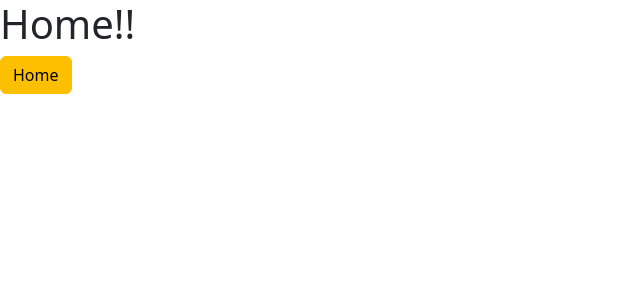
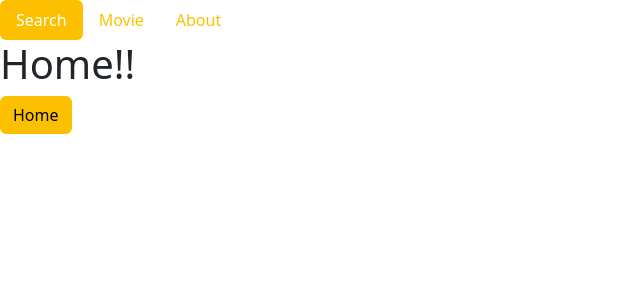
Before and after one commit to haxxler/vue3movieSearch, a Vue app: page / in a window 1280 px wide. Shown: the top 300 px of the page, without its empty margins (0-640 px from the left). Built offline with nearby package versions, Linux system fonts and the light colour scheme.

Commit message:
Header nav section components files are updated!

```diff
--- a/src/App.vue
+++ b/src/App.vue
@@ -1,6 +1,21 @@
 <template>
+  <Header />
   <RouterView />
 </template>
+
+
+<script>
+import Header from '~/components/Header'
+
+export default {
+  components: {
+    // eslint-disable-next-line vue/no-reserved-component-names
+    Header
+  }
+}
+</script>
+
+
 
 <style lang="scss">
   @import "~/scss/main";
--- /dev/null
+++ b/src/components/Header.vue
@@ -0,0 +1,41 @@
+<!-- eslint-disable vue/multi-word-component-names -->
+<template>
+  <header>
+    <div class="nav nav-pills">
+      <div
+        v-for="nav in navigations"
+        :key="nav.name"
+        class="nav-item">
+        <RouterLink
+          :to="nav.href"
+          active-class="active"
+          class="nav-link">
+          {{ nav.name }}
+        </RouterLink>
+      </div>
+    </div>
+  </header>
+</template>
+
+<script>
+export default {
+  data() {
+    return {
+      navigations:[
+        {
+          name:'Search',
+          href:'/'
+        },
+        {
+          name:'Movie',
+          href:'/movie'
+        },
+        {
+          name:'About',
+          href:'/about'
+        },
+      ]
+    }
+  }
+}
+</script>
--- a/src/components/HelloWorld.vue
+++ /dev/null
@@ -1,6 +0,0 @@
-<template>
-  <img
-    src="~assets/heropyTest.png"
-    alt="testImage" />
-  <div></div>
-</template>
```
